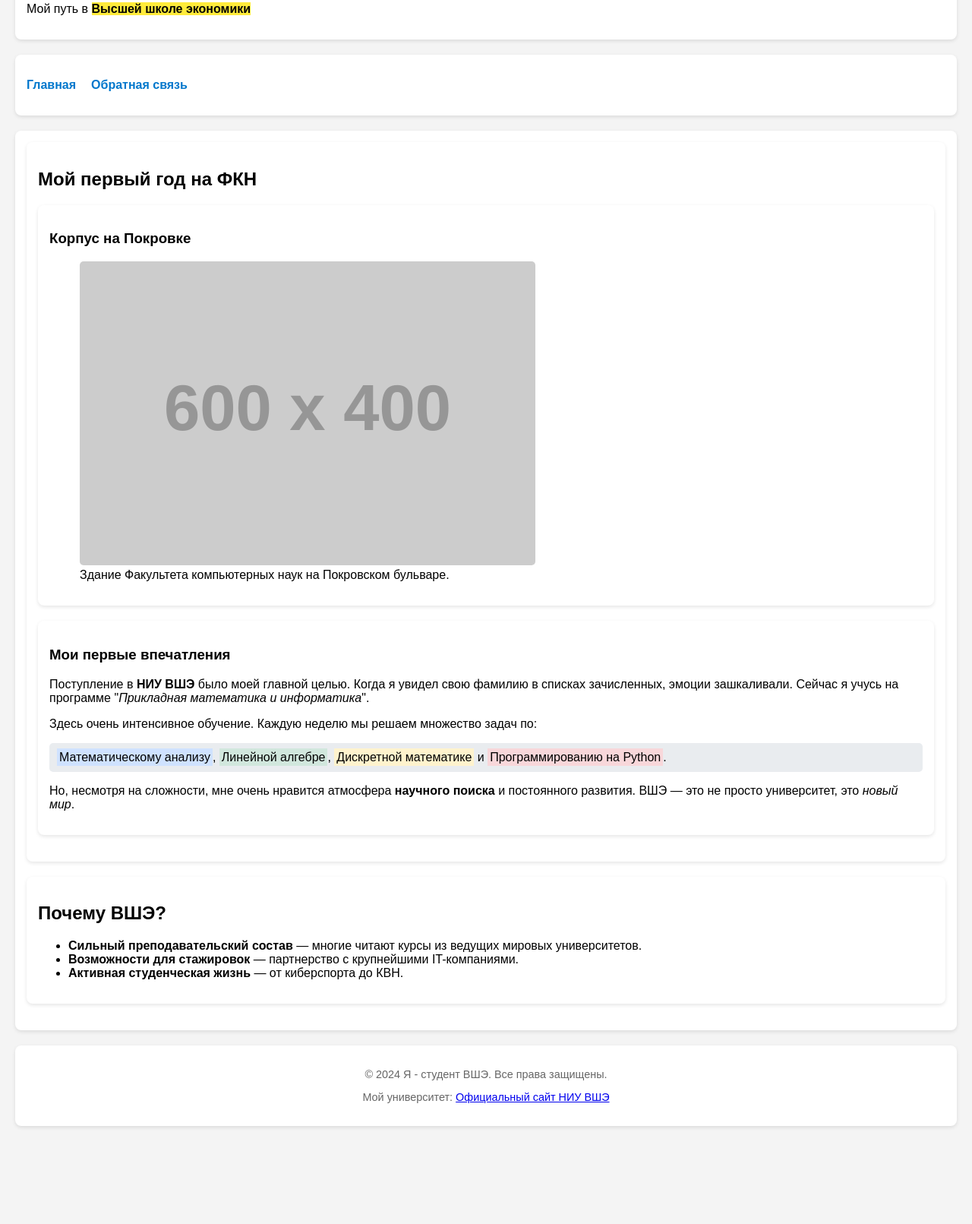
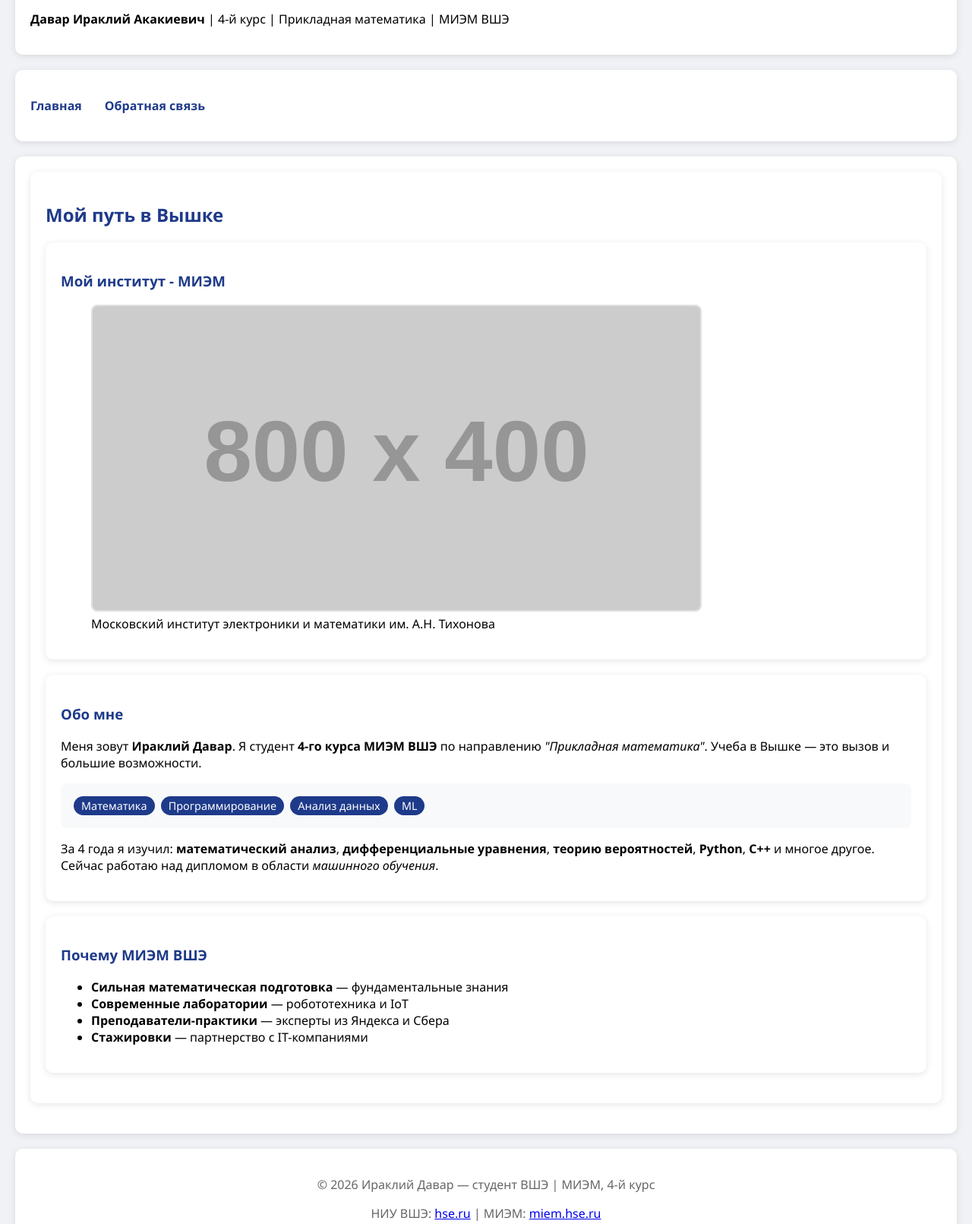
Before and after one commit to Udavenochik/Davar_Irakliy_student_site, a plain HTML site: page index.html in a window 1280 px wide. Shown: the part 112-1723 px from the top of the page at 76% size. Before the commit the page ends 1634 px from the top, so only its background shows below. Drawn offline with Linux system fonts and the light colour scheme; placeholder pictures from the web are drawn by us.

Commit message:
Update index.html

```diff
--- a/index.html
+++ b/index.html
@@ -3,27 +3,26 @@
 <head>
     <meta charset="UTF-8">
     <meta name="viewport" content="width=device-width, initial-scale=1.0">
-    <title>Главная - Я студент ВШЭ</title>
+    <title>Ираклий Давар - студент ВШЭ</title>
     <style>
-        /* Базовые стили для наглядности (необязательно, но полезно) */
-        body { font-family: sans-serif; margin: 0; padding: 20px; background-color: #f4f4f4; }
-        header, nav, main, article, section, footer { margin-bottom: 20px; padding: 15px; background-color: white; border-radius: 8px; box-shadow: 0 2px 5px rgba(0,0,0,0.1); }
-        nav ul { list-style: none; padding: 0; display: flex; gap: 20px; }
-        nav a { text-decoration: none; color: #0077cc; font-weight: bold; }
-        img { max-width: 100%; height: auto; border-radius: 5px; }
-        .highlight { background-color: #ffeb3b; font-weight: bold; }
-        footer { text-align: center; font-size: 0.9em; color: #666; }
+        body { font-family: 'Segoe UI', Arial, sans-serif; margin: 0; padding: 20px; background-color: #f0f2f5; }
+        header, nav, main, article, section, footer { margin-bottom: 20px; padding: 20px; background-color: white; border-radius: 10px; box-shadow: 0 2px 10px rgba(0,0,0,0.1); }
+        nav ul { list-style: none; padding: 0; display: flex; gap: 30px; }
+        nav a { text-decoration: none; color: #1e3a8a; font-weight: 600; }
+        nav a:hover { text-decoration: underline; }
+        img { max-width: 100%; height: auto; border-radius: 8px; border: 2px solid #e0e0e0; }
+        .badge { background-color: #1e3a8a; color: white; padding: 3px 10px; border-radius: 20px; font-size: 0.9em; display: inline-block; margin: 2px; }
+        footer { text-align: center; color: #666; }
+        h1, h2, h3 { color: #1e3a8a; }
     </style>
 </head>
 <body>
 
-    <!-- Шапка сайта -->
     <header>
         <h1>Я — студент ВШЭ</h1>
-        <p>Мой путь в <span class="highlight">Высшей школе экономики</span></p>
+        <p><strong>Давар Ираклий Акакиевич</strong> | 4-й курс | Прикладная математика | МИЭМ ВШЭ</p>
     </header>
 
-    <!-- Навигация (связь со 2-й страницей) -->
     <nav>
         <ul>
             <li><a href="index.html">Главная</a></li>
@@ -31,64 +30,47 @@
         </ul>
     </nav>
 
-    <!-- Основное содержимое -->
     <main>
+        <article>
+            <h2>Мой путь в Вышке</h2>
 
-        <!-- Статья с графической и текстовой информацией -->
-        <article>
-            <h2>Мой первый год на ФКН</h2>
-
-            <!-- Графическая информация -->
             <section>
-                <h3>Корпус на Покровке</h3>
+                <h3>Мой институт - МИЭМ</h3>
                 <figure>
-                    <!--
-                        ЗАМЕНИТЕ ССЫЛКУ НА РЕАЛЬНУЮ КАРТИНКУ.
-                        Можно использовать ссылку на изображение в интернете или загрузить свою.
-                        Пример: https://www.hse.ru/data/2017/02/20/1167967845/pokrovka_17.jpg (проверьте актуальность)
-                    -->
-                    <img src="https://placehold.co/600x400/0077cc/white?text=Моя+ВШЭ" alt="Фотография корпуса ВШЭ на Покровке">
-                    <figcaption>Здание Факультета компьютерных наук на Покровском бульваре.</figcaption>
+                    <img src="https://placehold.co/800x400/1e3a8a/white?text=МИЭМ+ВШЭ+на+Покровке" alt="Здание МИЭМ ВШЭ">
+                    <figcaption>Московский институт электроники и математики им. А.Н. Тихонова</figcaption>
                 </figure>
             </section>
 
-            <!-- Текстовая информация (блочные и строчные теги) -->
             <section>
-                <h3>Мои первые впечатления</h3>
-                <p>
-                    Поступление в <strong>НИУ ВШЭ</strong> было моей главной целью. Когда я увидел свою фамилию в списках зачисленных, эмоции зашкаливали. Сейчас я учусь на программе "<em>Прикладная математика и информатика</em>".
-                </p>
-                <p>
-                    Здесь очень интенсивное обучение. Каждую неделю мы решаем множество задач по:
-                </p>
-                <!-- Блочный тег <div> со строчными <span> внутри -->
-                <div style="background-color: #e9ecef; padding: 10px; border-radius: 5px;">
-                    <span style="background-color: #cfe2ff; padding: 3px;">Математическому анализу</span>,
-                    <span style="background-color: #d1e7dd; padding: 3px;">Линейной алгебре</span>,
-                    <span style="background-color: #fff3cd; padding: 3px;">Дискретной математике</span> и
-                    <span style="background-color: #f8d7da; padding: 3px;">Программированию на Python</span>.
+                <h3>Обо мне</h3>
+                <p>Меня зовут <strong>Ираклий Давар</strong>. Я студент <strong>4-го курса МИЭМ ВШЭ</strong> по направлению <em>"Прикладная математика"</em>. Учеба в Вышке — это вызов и большие возможности.</p>
+
+                <div style="background-color: #f8f9fa; padding: 15px; border-radius: 8px; margin: 15px 0;">
+                    <span class="badge">Математика</span>
+                    <span class="badge">Программирование</span>
+                    <span class="badge">Анализ данных</span>
+                    <span class="badge">ML</span>
                 </div>
-                <p>
-                    Но, несмотря на сложности, мне очень нравится атмосфера <strong>научного поиска</strong> и постоянного развития. ВШЭ — это не просто университет, это <em>новый мир</em>.
-                </p>
+
+                <p>За 4 года я изучил: <strong>математический анализ</strong>, <strong>дифференциальные уравнения</strong>, <strong>теорию вероятностей</strong>, <strong>Python</strong>, <strong>C++</strong> и многое другое. Сейчас работаю над дипломом в области <em>машинного обучения</em>.</p>
+            </section>
+
+            <section>
+                <h3>Почему МИЭМ ВШЭ</h3>
+                <ul>
+                    <li><strong>Сильная математическая подготовка</strong> — фундаментальные знания</li>
+                    <li><strong>Современные лаборатории</strong> — робототехника и IoT</li>
+                    <li><strong>Преподаватели-практики</strong> — эксперты из Яндекса и Сбера</li>
+                    <li><strong>Стажировки</strong> — партнерство с IT-компаниями</li>
+                </ul>
             </section>
         </article>
-
-        <!-- Дополнительная секция для демонстрации семантики -->
-        <section>
-            <h2>Почему ВШЭ?</h2>
-            <ul>
-                <li><strong>Сильный преподавательский состав</strong> — многие читают курсы из ведущих мировых университетов.</li>
-                <li><strong>Возможности для стажировок</strong> — партнерство с крупнейшими IT-компаниями.</li>
-                <li><strong>Активная студенческая жизнь</strong> — от киберспорта до КВН.</li>
-            </ul>
-        </section>
     </main>
 
-    <!-- Подвал -->
     <footer>
-        <p>© 2024 Я - студент ВШЭ. Все права защищены.</p>
-        <p>Мой университет: <a href="https://www.hse.ru" target="_blank">Официальный сайт НИУ ВШЭ</a></p>
+        <p>© 2026 Ираклий Давар — студент ВШЭ | МИЭМ, 4-й курс</p>
+        <p>НИУ ВШЭ: <a href="https://www.hse.ru" target="_blank">hse.ru</a> | МИЭМ: <a href="https://miem.hse.ru" target="_blank">miem.hse.ru</a></p>
     </footer>
 
 </body>
```
